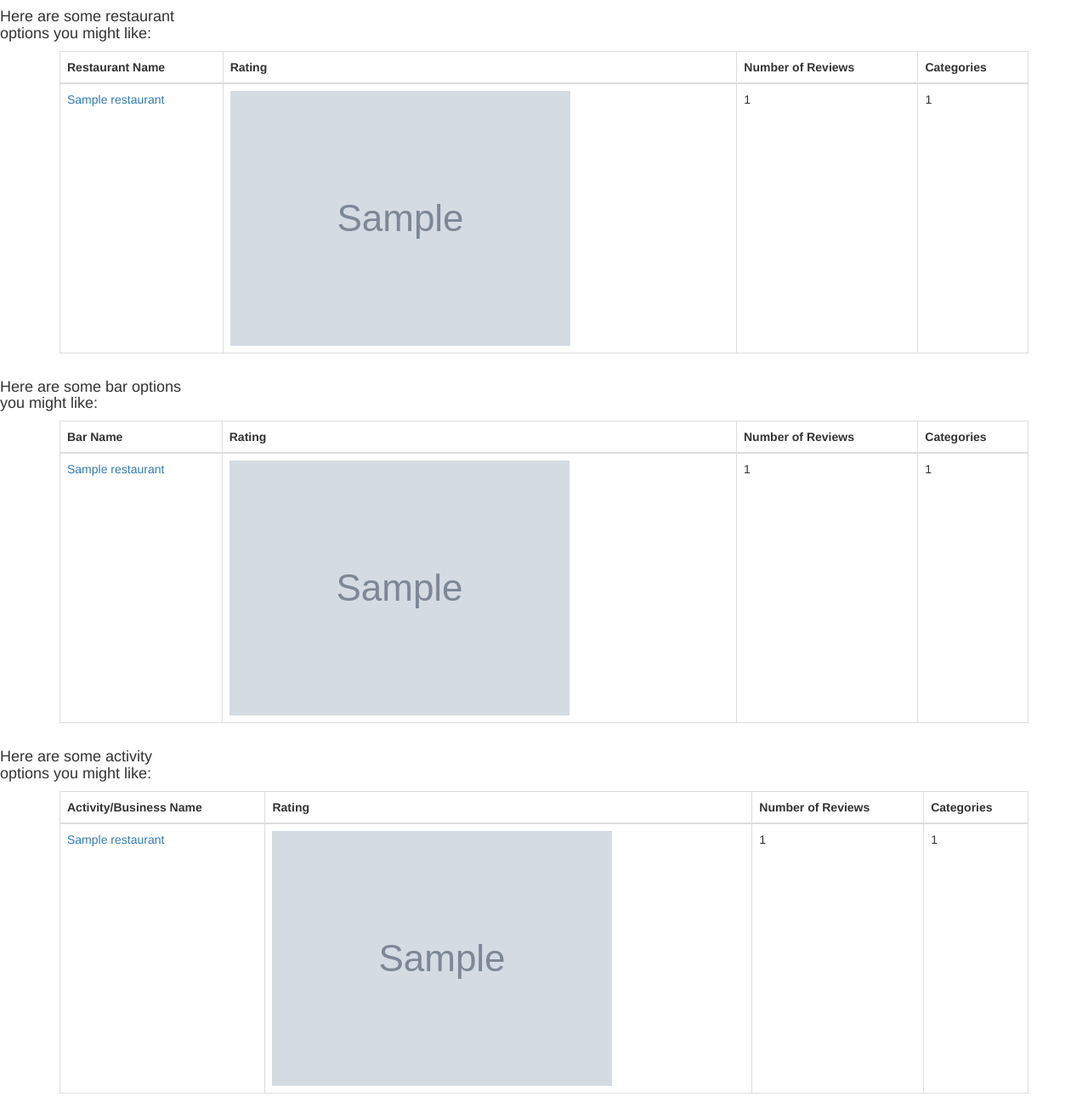
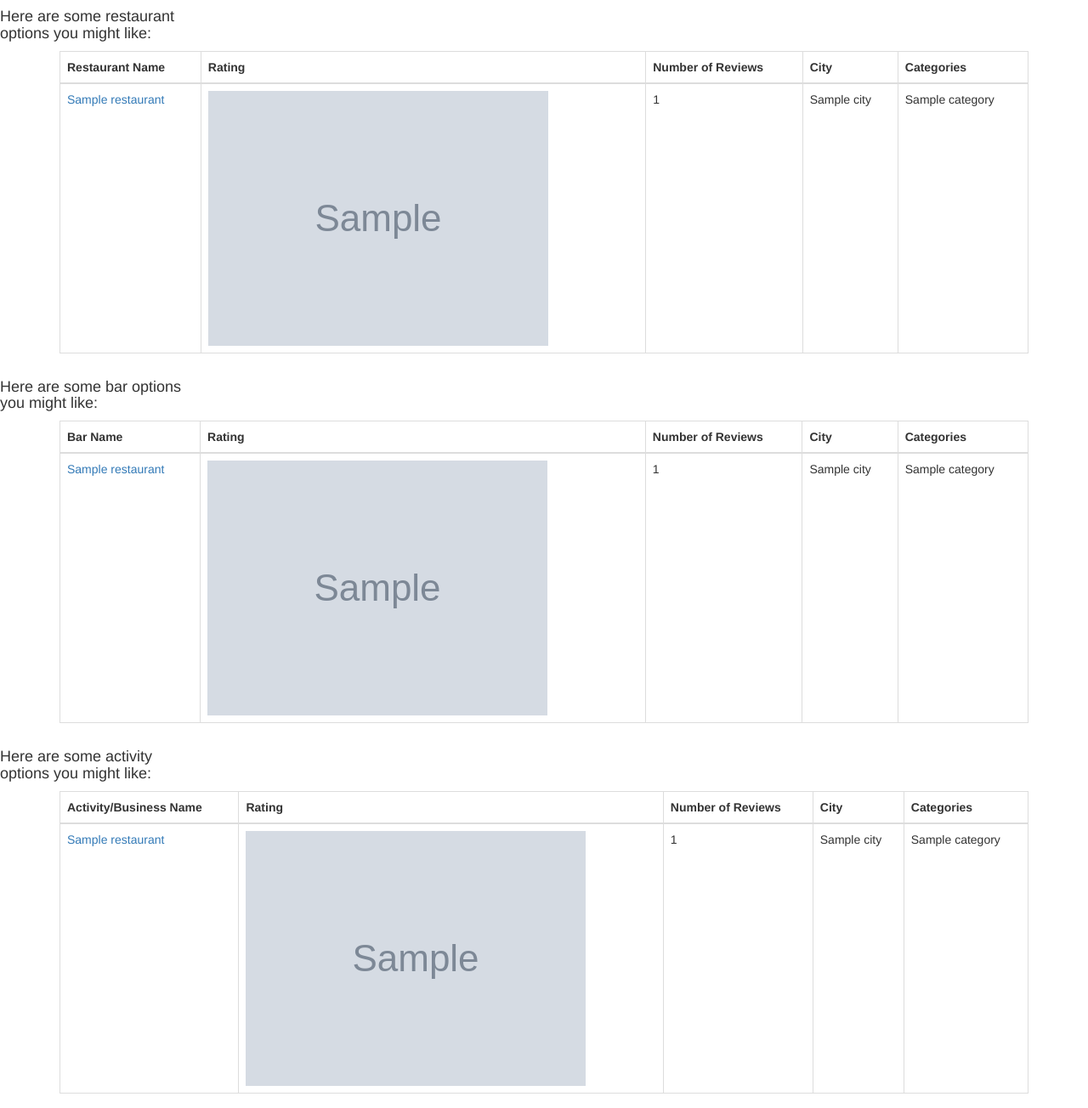
Before and after one commit to whitneybelba/PlanIt-Go, a Flask app: template templates/results.html in a window 1280 px wide. Shown: the top 1304 px of the page at 85% size. Run offline with Flask 2, Linux system fonts and the light colour scheme; the template is opened without the code that fills it: most values are stand-ins (such as "Sample title", 1, 10 or a date in 2020); grey boxes marked "Sample" are stand-in pictures; some libraries are stand-ins or nearby versions.

Commit message:
finally fixed tables to correctly display categories

```diff
--- a/server.py
+++ b/server.py
@@ -28,26 +28,54 @@ def get_choices():
 
     location = request.args.get("location") + request.args.get("state")
     radius = request.args.get("radius")
+    restaurant_categories = request.args.getlist("restaurant")
+    bar_categories = request.args.getlist("bar")
+    activity_categories = request.args.getlist("activity")
 
-    restaurant_categories = request.args.getlist("restaurant")
+                ############################################
+                #        yelp query for restaurants        #
+                ############################################
     # iterates over list of categories selected from checkboxes, calls
     # the search_yelp function for each category, and appends the returned
     # list of restaurants in a category to a list for all restaurants
     restaurant_list = []
     for category in restaurant_categories:
         rest_results = search_yelp(category, location, radius)
+        for restaurant in rest_results:
+            categories = []
+            for category in restaurant['categories']:
+                categories.append(category[0])
+            restaurant['category'] = ", ".join(categories)
+
         restaurant_list.append(rest_results)
 
-    bar_categories = request.args.getlist("bar")
+                ############################################
+                #            yelp query for bars           #
+                ############################################
     bar_list = []
     for bar in bar_categories:
         bar_results = search_yelp(bar, location, radius)
+        for bar in bar_results:
+            categories = []
+            for category in bar['categories']:
+                categories.append(category[0])
+            bar['category'] = ", ".join(categories)
+
         bar_list.append(bar_results)
 
-    activity_categories = request.args.getlist("activity")
+                ############################################
+                #         yelp query for activities        #
+                ############################################
+
     activity_list = []
     for activity in activity_categories:
         activity_results = search_yelp(activity, location, radius)
+        for activity in activity_results:
+            categories = []
+            for category in activity['categories']:
+                categories.append(category[0])
+            activity['category'] = ", ".join(categories)
+
         activity_list.append(activity_results)
 
     return render_template("results.html",
--- a/static/style.css
+++ b/static/style.css
@@ -1,3 +1,4 @@
+
 .container2 {
  border:2px solid #ccc;
  width:300px;
--- a/templates/index.html
+++ b/templates/index.html
@@ -301,7 +301,7 @@
 <div>
     <label>
         Please enter a US city to search:
-        <input type="text" name="location">
+        <input type="text" id="city" name="location">
     </label>
 </div>
 <div>
--- a/templates/results.html
+++ b/templates/results.html
@@ -18,19 +18,22 @@
         <th>Restaurant Name</th>
         <th>Rating</th>
         <th>Number of Reviews</th>
+        <th>City</th>
         <th>Categories</th>
       </tr>
     </thead>
     <tbody>
       <tr>
+        <!-- data is in the form of dictionaries in a list in a list -->
         {% for category in restaurant_list %}
         {% for restaurant in category %}
+        <!-- restaurant is a ditionary with lists and dicts in it -->
         <td><a href="{{ restaurant['url'] }}" target="_blank">
         {{ restaurant['name'] }}</a></td>
         <td><img src="{{ restaurant['rating_img_url'] }}"></td>
         <td>{{ restaurant['review_count']}}</td>
-        {% for category in restaurant['categories'] %}
-        <td>{{ category[0] }}</td>{% endfor %}
+        <td>{{ restaurant['location']['city'] }}</td>
+        <td>{{ restaurant['category'] }}</td>
       </tr>
         {% endfor %}
         {% endfor %}
@@ -48,6 +51,7 @@
         <th>Bar Name</th>
         <th>Rating</th>
         <th>Number of Reviews</th>
+        <th>City</th>
         <th>Categories</th>
       </tr>
     </thead>
@@ -59,8 +63,8 @@
         {{ bar['name'] }}</a></td>
         <td><img src="{{ bar['rating_img_url'] }}"></td>
         <td>{{ bar['review_count']}}</td>
-        {% for category in bar['categories'] %}
-        <td>{{ category[0] }}</td>{% endfor %}
+        <td>{{ bar['location']['city'] }}</td>
+        <td>{{ bar['category'] }}</td>
       </tr>
         {% endfor %}
         {% endfor %}
@@ -78,6 +82,7 @@
         <th>Activity/Business Name</th>
         <th>Rating</th>
         <th>Number of Reviews</th>
+        <th>City</th>
         <th>Categories</th>
       </tr>
     </thead>
@@ -89,8 +94,8 @@
         {{ activity['name'] }}</a></td>
         <td><img src="{{ activity['rating_img_url'] }}"></td>
         <td>{{ activity['review_count']}}</td>
-        {% for category in activity['categories'] %}
-        <td>{{ category[0] }}</td> {% endfor %}
+        <td>{{ activity['location']['city'] }}</td>
+        <td>{{ activity['category'] }}</td>
       </tr>
         {% endfor %}
         {% endfor %}
```
Also changed, not shown: static/js/scripts.js (+8 -2 lines), static/img/yelp_powered_btn_dark.png (added).
